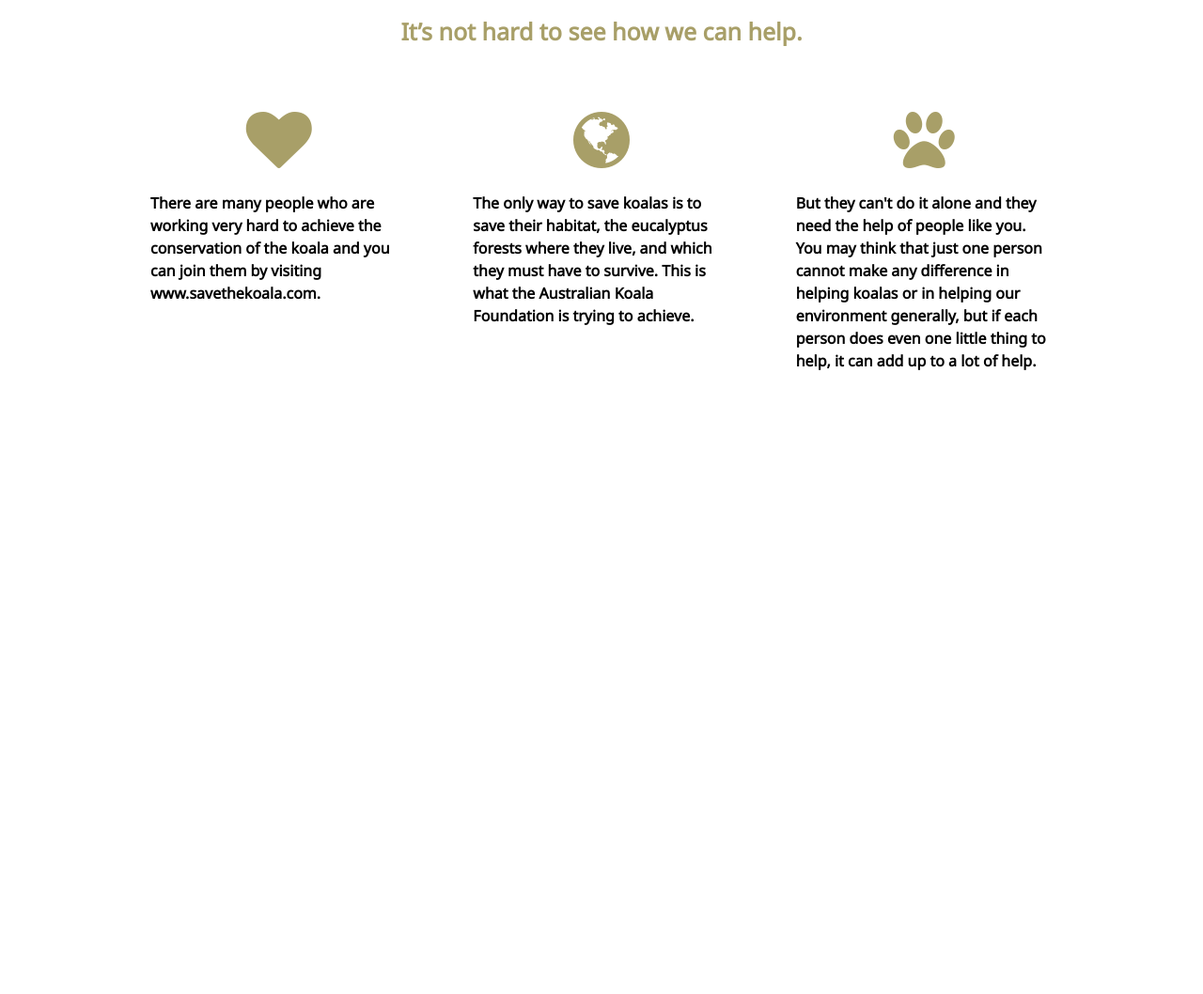
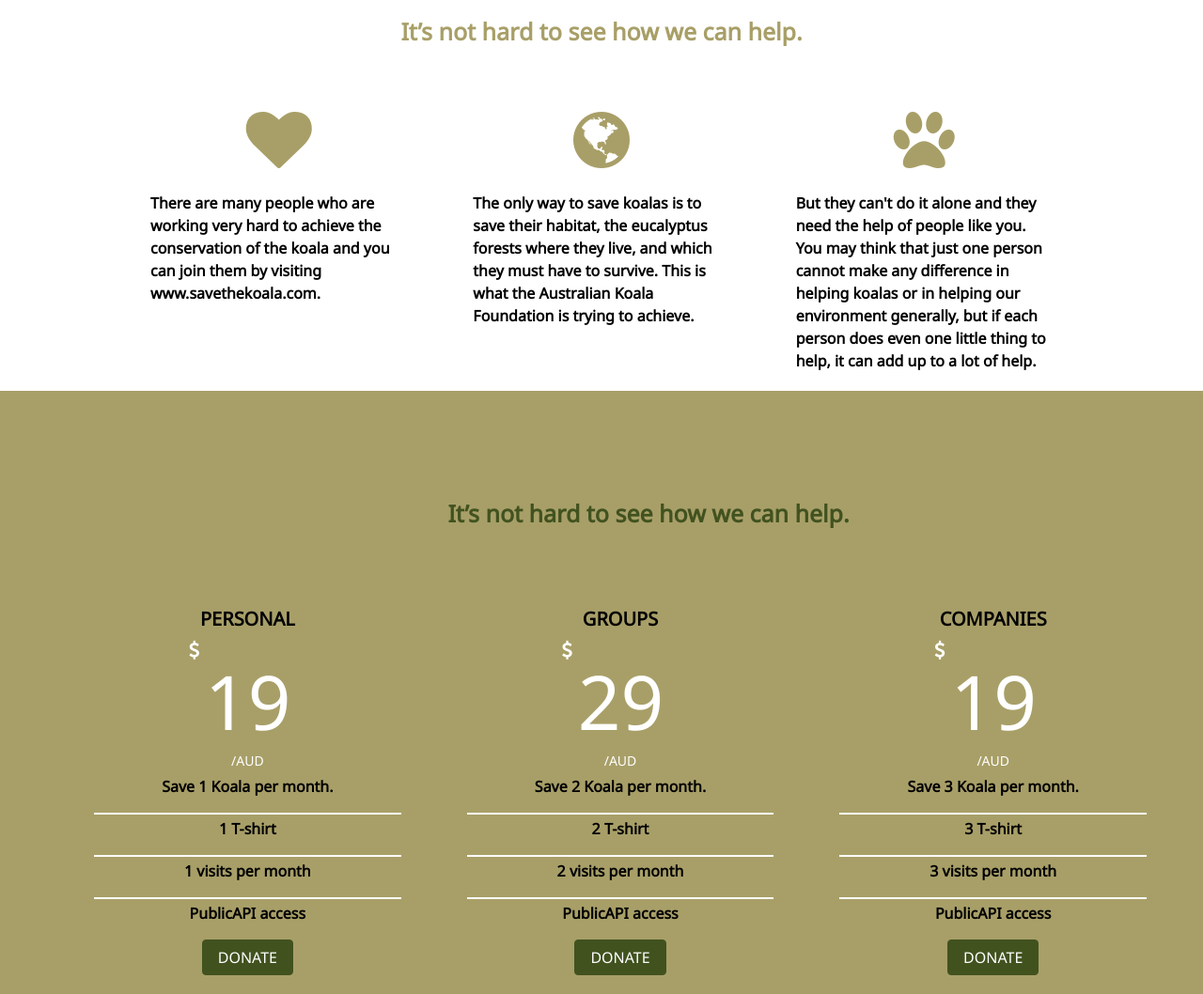
Before and after one commit to vanita22/save-the-koala, a plain HTML site: page index.html in a window 1280 px wide. Shown: the part 3190-4248 px from the top of the page at 94% size. Before the commit the page ends 3606 px from the top, so only its background shows below. Drawn offline with nearby package versions, Linux system fonts and the light colour scheme; a script that the page names is missing.

Commit message:
guardando caja cinco

```diff
--- a/index.html
+++ b/index.html
@@ -1,14 +1,3 @@
-
-
-<!-- seccion seis
-
-
-
-
-
-
-
--->
 
 <!-- footer
 
@@ -185,6 +174,61 @@ Gallery-->
 		</div>
 	</section>
 
+		<!--caja cinco-->
+	<section class="box-5">
+		<div class="card" id="caja6">
+  			<div class="card-header" id="texto4">It’s not hard to see how we can help.</div>
+
+  			<div class="card-deck" id="caja7" align="center">
+
+  				<div class="card" id="caja8">
+    				<div class="card-block">
+    					<h3 class="card-title" id="titulo">PERSONAL</h3>
+    					<h1 class="card-title" id="grand"><i class="fa fa-usd" aria-hidden="true" id="peso"></i>19<h5 id="peque">/AUD</h5></h1>
+      					<p class="card-text">Save 1 Koala per month.</p>
+      					<div class="linea"></div>
+      					<p class="card-text">1 T-shirt</p>
+      					<div class="linea"></div>
+      					<p class="card-text">1 visits per month</p>
+      					<div class="linea"></div>
+      					<p class="card-text">PublicAPI access</p>
+      					<a href="#" class="btn btn-success">DONATE</a>
+    				</div>
+  				</div>
+
+  				<div class="card" id="caja8">
+    				<div class="card-block" align="center">
+    					<h3 class="card-title" id="titulo">GROUPS</h3>
+    					<h1 class="card-title" id="grand"><i class="fa fa-usd" aria-hidden="true" id="peso"></i>29<h5 id="peque">/AUD</h5></h1>
+      					<p class="card-text">Save 2 Koala per month.</p>
+      					<div class="linea"></div>
+      					<p class="card-text">2 T-shirt</p>
+      					<div class="linea"></div>
+      					<p class="card-text">2 visits per month</p>
+      					<div class="linea"></div>
+      					<p class="card-text">PublicAPI access</p>
+      					<a href="#" class="btn btn-success">DONATE</a>
+    				</div>
+  				</div>
+
+  				<div class="card" id="caja8">
+    				<div class="card-block" align="center">
+    					<h3 class="card-title" id="titulo">COMPANIES</h3>
+    					<h1 class="card-title" id="grand"><i class="fa fa-usd" aria-hidden="true" id="peso"></i>19<h5 id="peque">/AUD</h5></h1>
+      					<p class="card-text">Save 3 Koala per month.</p>
+      					<div class="linea"></div>
+      					<p class="card-text">3 T-shirt</p>
+      					<div class="linea"></div>
+      					<p class="card-text">3 visits per month</p>
+      					<div class="linea"></div>
+      					<p class="card-text">PublicAPI access</p>
+      					<a href="#" class="btn btn-success">DONATE</a>
+    				</div>
+  				</div>
+
+			</div>
+		</div>
+	</section>
 
 	<!--footer-->
 	<footer>
--- a/scss/style.css
+++ b/scss/style.css
@@ -243,6 +243,7 @@ army green: 41521F;
 .box-4{
 	width: 100%;
 	height: auto;
+	display: flex;
 }
 .box-4 #caja4{
 	width: 1000px;
@@ -275,3 +276,98 @@ i{
 .box-4 .card{
 	border-style: none;
 }
+
+@media (max-width: 1024px){
+	.box-4{
+		margin-left: -140px;
+	}
+	#caja5{
+		width: auto;
+	}
+}
+
+/*caja cinco*/
+
+.box-5{
+	background-color: #A89F68;
+	width: 100%;
+	height: auto;
+	display: flex;
+}
+.box-5 #caja6{
+	width: 1100px;
+	margin-top: 100px;
+	border-style: none;
+}
+
+.box-5 #caja7{
+	margin-top: -200px;
+	margin-left: -200px;
+}
+
+
+.box-5 #texto4 {
+	color: #41521F;
+	text-align: center;
+	font-size: 25px;
+	background-color: transparent;
+	border-style: none;
+}
+
+
+#peso{
+	color: white;
+	display: flex;
+	font-size: 20px;
+	margin-left: 100px;
+}
+
+.box-5 #grand{
+	font-size: 80px;
+	margin-left: 1px;
+}
+
+.box-5 #peque{
+	font-size: 14px;
+	color: white;
+}
+
+
+.box-5 .card{
+	border-style: none;
+}
+
+.linea{
+	width: 100%;
+	border: 1px solid white;
+	margin-bottom: 3px;
+}
+
+#titulo{
+	color: black;
+	font-weight: bold;
+	font-size: 20px;
+}
+
+.box-5 .btn-success {
+    color: #fff;
+    background-color: #41521F;
+    border-color: #41521F;
+}
+
+
+@media (max-width: 1024px){
+	.box-5{
+		margin-left: -140px;
+		width: auto;
+	}
+	#caja7{
+		width: auto;
+	}
+	#caja8{
+		margin-top: 20px;
+	}
+	#texto4{
+		margin-bottom: 200px;
+	}
+}
```
